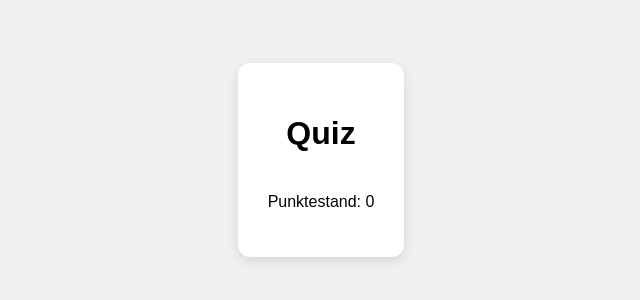
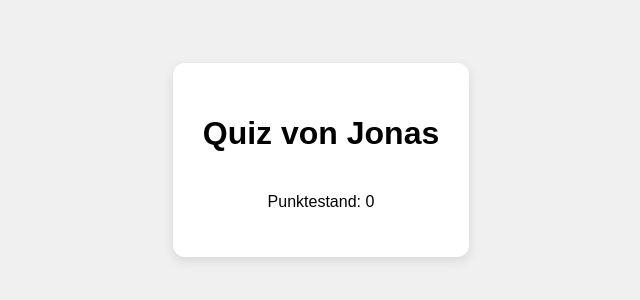
Before and after one commit to trautjon/DevOps-11-EigeneAppScreencast, a website: page eigeneApp/public/index.html in a window 1280 px wide. Shown: the part 240-540 px from the top of the page, without its empty margins (319-959 px from the left). Drawn offline with Linux system fonts and the light colour scheme; no server answers.

Commit message:
Name eingefügt

```diff
--- a/eigeneApp/public/index.html
+++ b/eigeneApp/public/index.html
@@ -8,7 +8,7 @@
 <body>
   <div class="quiz-wrapper">
     <div class="quiz-card">
-      <h1>Quiz</h1>
+      <h1>Quiz von Jonas</h1>
       <p id="question"></p>
       <div id="options" class="options-grid"></div>
       <p id="score">Punktestand: 0</p>
--- a/eigeneApp/public/script.js
+++ b/eigeneApp/public/script.js
@@ -1,6 +1,8 @@
 let questions = [];
 let current = 0;
 let score = 0;
+
+document.title = "Quiz App von Jonas";
 
 fetch('/api/questions')
   .then(res => res.json())
```
